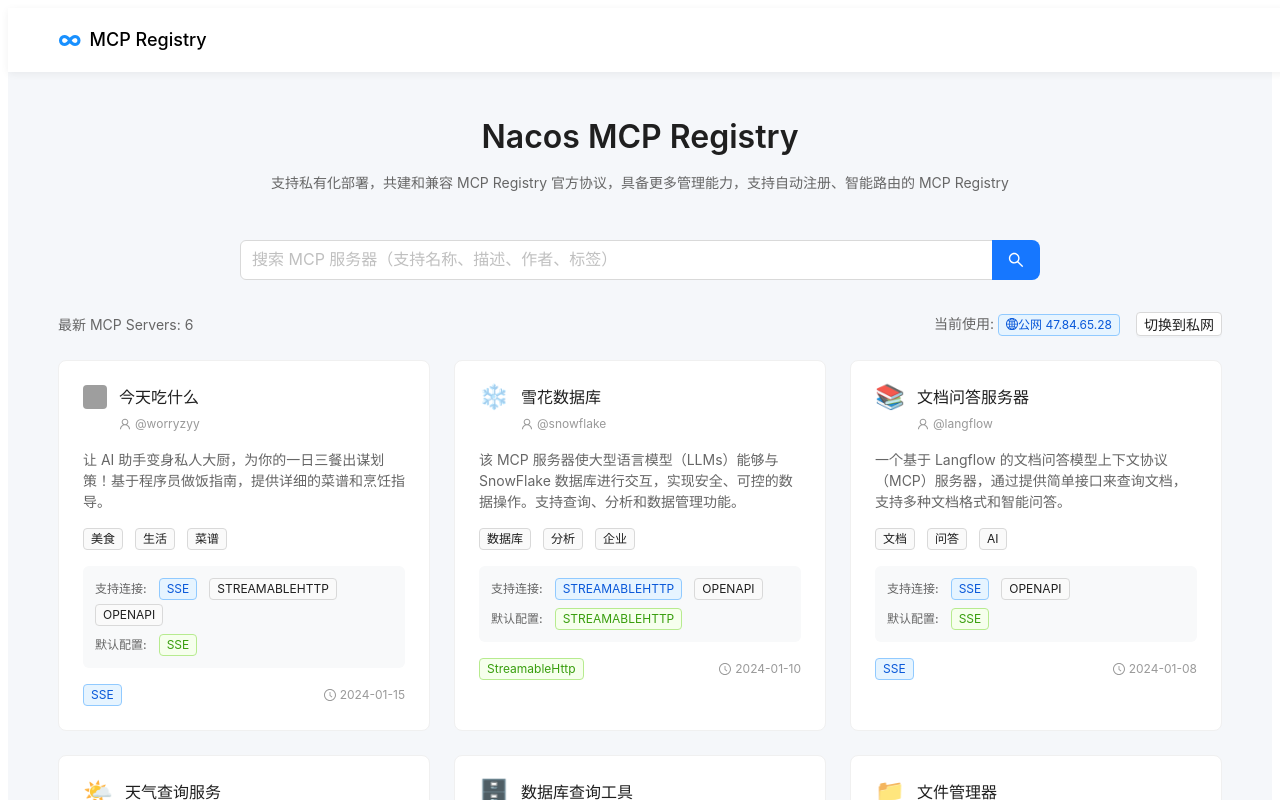
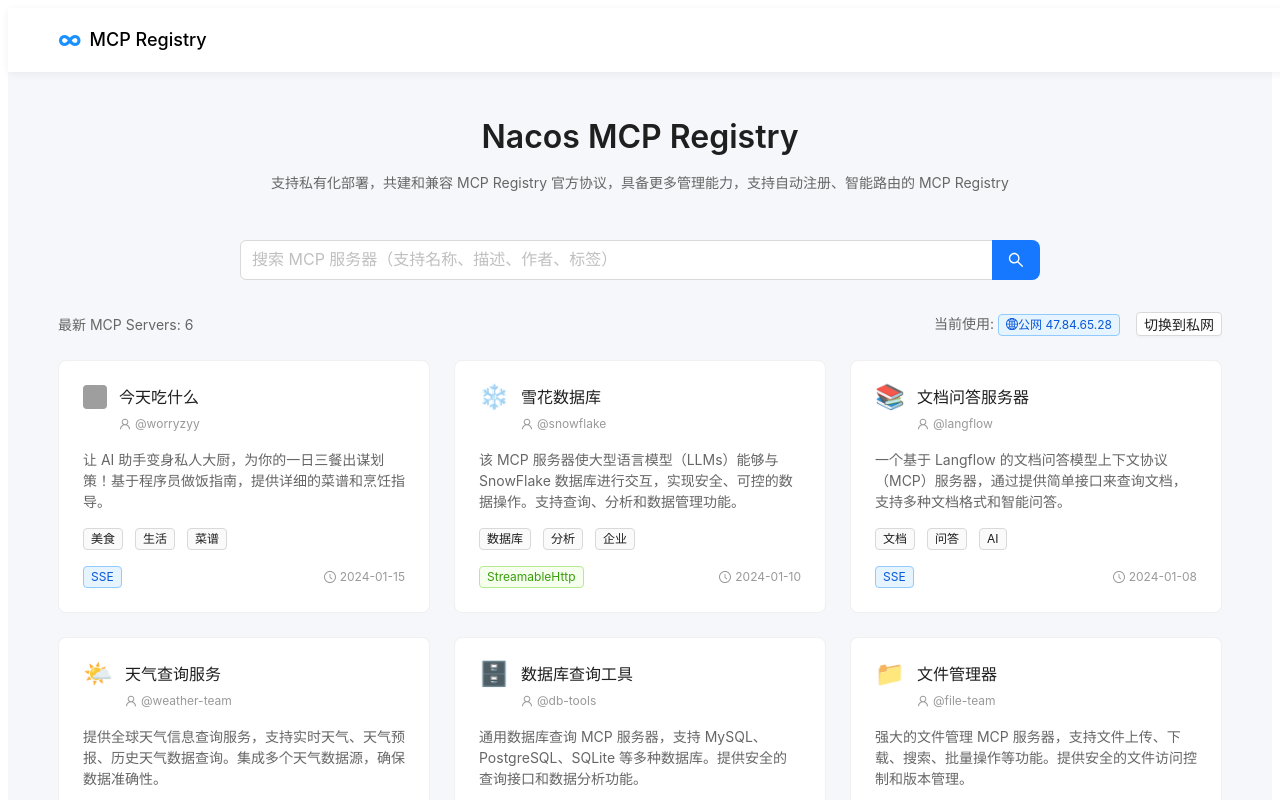
Before and after one commit to aliyun-computenest/mcp-hub, a React app: page / in a window 1280 px wide. Shown: the top 800 px of the page. Built offline with nearby package versions, Linux system fonts and the light colour scheme; grey boxes are pictures that could not be loaded.

Commit message:
02bvSWvM_YZtUCwd_mcp-registry-viewer_优化首页卡片显示和OpenAPI端口 by 壬云

```diff
--- a/src/components/MCPList/index.css
+++ b/src/components/MCPList/index.css
@@ -123,34 +123,6 @@
   gap: 4px;
 }
 
-.mcp-connection-info {
-  margin-bottom: 16px;
-  padding: 12px;
-  background: #f8f9fa;
-  border-radius: 6px;
-  font-size: 12px;
-}
-
-.connection-types {
-  margin-bottom: 8px;
-  display: flex;
-  align-items: center;
-  flex-wrap: wrap;
-  gap: 4px;
-}
-
-.connection-label, .config-label {
-  color: #666;
-  font-weight: 500;
-  margin-right: 8px;
-}
-
-.default-config {
-  display: flex;
-  align-items: center;
-  flex-wrap: wrap;
-  gap: 4px;
-}
 
 .mcp-meta {
   display: flex;
--- a/src/components/MCPList/index.jsx
+++ b/src/components/MCPList/index.jsx
@@ -134,24 +134,6 @@
               </div>
             )}
 
-            <div className="mcp-connection-info">
-              <div className="connection-types">
-                <span className="connection-label">支持连接:</span>
-                {mcp.connectionTypes.map(type => (
-                  <Tag
-                    key={type}
-                    size="small"
-                    color={type === mcp.defaultConnection ? 'blue' : 'default'}
-                  >
-                    {type.toUpperCase()}
-                  </Tag>
-                ))}
-              </div>
-              <div className="default-config">
-                <span className="config-label">默认配置:</span>
-                <Tag color="green">{mcp.defaultConnection.toUpperCase()}</Tag>
-              </div>
-            </div>
 
             <div className="mcp-meta">
               <Tooltip title="服务类型">
--- a/src/config/serverConfig.js
+++ b/src/config/serverConfig.js
@@ -28,9 +28,17 @@
 
   // 生成不同类型的连接配置
   generateConfig(serverCode, type, port = 8080, path = '') {
-    const baseUrl = `http://${this.getCurrentIp()}:${port}`;
+    const token = this.getCurrentToken();
+    let baseUrl;
+
+    // OpenAPI 使用 8000 端口，其他使用指定端口
+    if (type === 'openapi') {
+      baseUrl = `http://${this.getCurrentIp()}:8000`;
+    } else {
+      baseUrl = `http://${this.getCurrentIp()}:${port}`;
+    }
+
     const serverPath = path || `/${serverCode}`;
-    const token = this.getCurrentToken();
 
     switch (type) {
       case 'sse':
```
